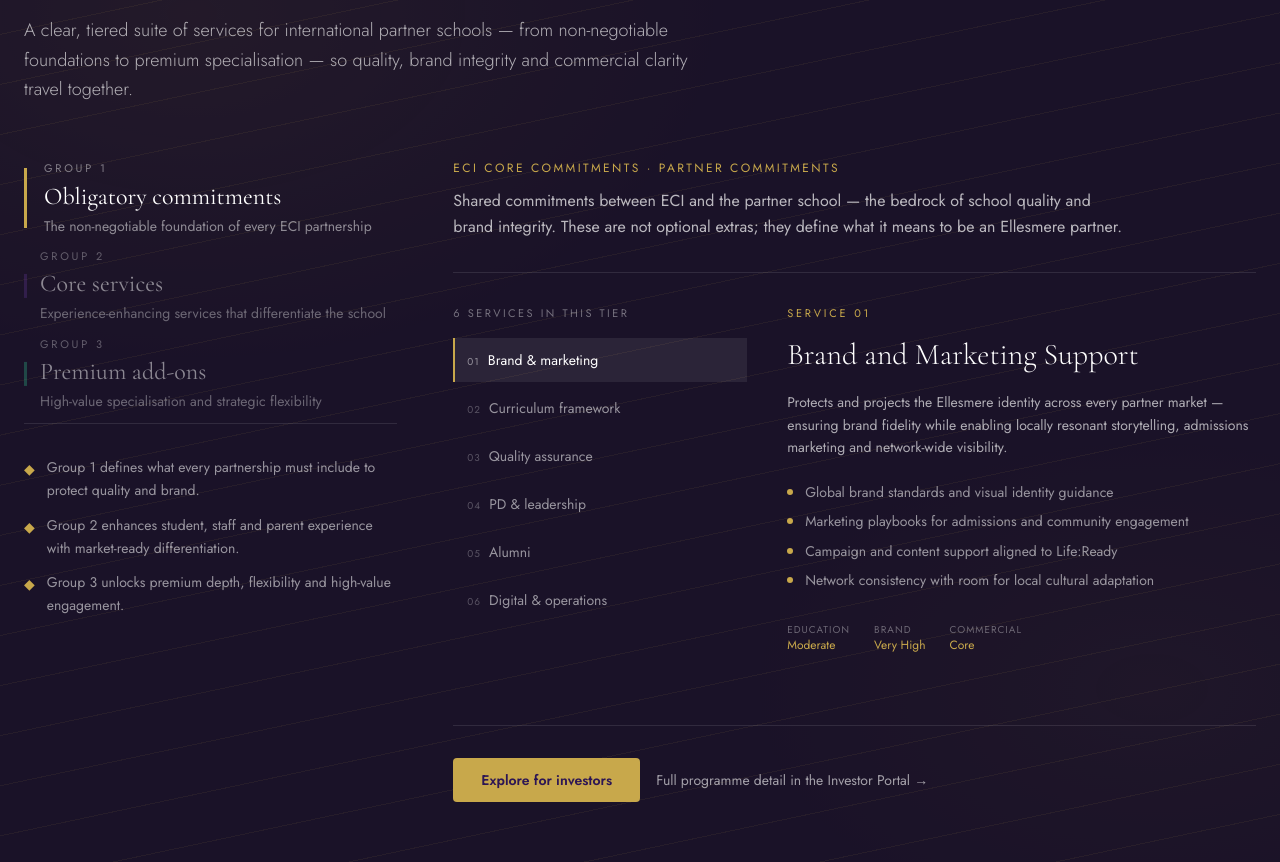
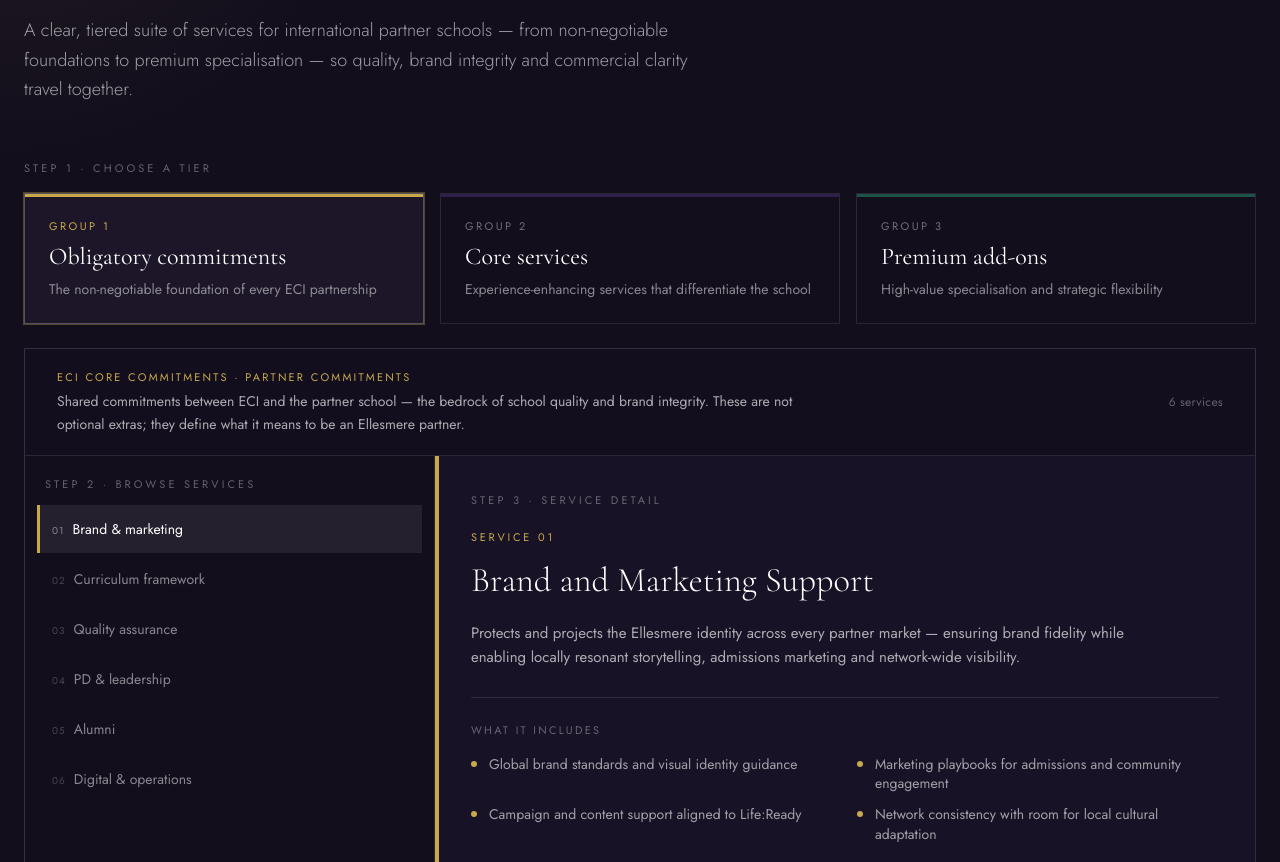
Before and after one commit to wigsbury-ui/eci-platform, a Next.js app: page / in a window 1280 px wide. Shown: the part 5318-6180 px from the top of the page. Built offline with nearby package versions, Linux system fonts and the light colour scheme.

Commit message:
Clarify Partner Services section visual hierarchy
Restructure into stepped zones — tier chooser, framed service index,
and detail panel — so each area reads distinctly instead of blending.

Co-authored-by: wigsbury-ui <wigsbury-ui@users.noreply.github.com>

```diff
--- a/components/PartnerServicesSection.tsx
+++ b/components/PartnerServicesSection.tsx
@@ -46,37 +46,23 @@ export default function PartnerServicesSection({
   return (
     <section
       id="services"
-      className={`relative overflow-hidden py-28 ${
-        dark
-          ? 'bg-[#1A1228]'
-          : 'bg-gradient-to-br from-[#F8F4EF] via-white to-[#F0EBE3]'
+      className={`relative overflow-hidden py-24 md:py-28 ${
+        dark ? 'bg-[#120e1c]' : 'bg-[#F8F4EF]'
       }`}
     >
-      {/* Atmospheric plane */}
       <div
-        className="pointer-events-none absolute inset-0 opacity-40"
+        className="pointer-events-none absolute inset-0"
         style={{
           background: dark
-            ? `radial-gradient(ellipse 80% 60% at 15% 20%, ${group.colour}22 0%, transparent 55%),
-               radial-gradient(ellipse 70% 50% at 90% 80%, #C8A84B14 0%, transparent 50%)`
-            : `radial-gradient(ellipse 70% 50% at 10% 30%, ${group.colour}18 0%, transparent 55%),
-               radial-gradient(ellipse 60% 40% at 95% 70%, #C8A84B12 0%, transparent 50%)`,
-        }}
-      />
-      <div
-        className={`pointer-events-none absolute inset-0 ${
-          dark ? 'opacity-[0.07]' : 'opacity-[0.04]'
-        }`}
-        style={{
-          backgroundImage:
-            'repeating-linear-gradient(-12deg, transparent, transparent 48px, currentColor 48px, currentColor 49px)',
-          color: dark ? '#C8A84B' : '#2D1654',
+            ? `radial-gradient(ellipse 55% 45% at 0% 0%, ${group.colour}18 0%, transparent 55%)`
+            : `radial-gradient(ellipse 50% 40% at 100% 0%, ${group.colour}14 0%, transparent 50%)`,
         }}
       />
 
       <div className="relative max-w-7xl mx-auto px-6">
+        {/* Intro — one job */}
         <div
-          className={`max-w-3xl mb-14 transition-all duration-700 ${
+          className={`max-w-3xl mb-12 md:mb-14 transition-all duration-700 ${
             entered ? 'opacity-100 translate-y-0' : 'opacity-0 translate-y-4'
           }`}
         >
@@ -97,16 +83,23 @@ export default function PartnerServicesSection({
           </h2>
           <p
             className={`font-jost text-lg font-light leading-relaxed max-w-2xl ${
-              dark ? 'text-white/65' : 'text-gray-600'
+              dark ? 'text-white/60' : 'text-gray-600'
             }`}
           >
             {FRAMEWORK_INTRO.summary}
           </p>
         </div>
 
-        {/* Tier story rail */}
-        <div className="grid lg:grid-cols-12 gap-10 lg:gap-14 items-start">
-          <div className="lg:col-span-4 space-y-3">
+        {/* Zone A — Choose a tier */}
+        <div className="mb-6">
+          <p
+            className={`font-jost text-[11px] tracking-[0.28em] uppercase mb-4 ${
+              dark ? 'text-white/35' : 'text-gray-400'
+            }`}
+          >
+            Step 1 · Choose a tier
+          </p>
+          <div className="grid md:grid-cols-3 gap-3 md:gap-4">
             {SERVICE_GROUPS.map((g, i) => {
               const selected = g.id === activeGroup
               return (
@@ -114,37 +107,35 @@ export default function PartnerServicesSection({
                   key={g.id}
                   type="button"
                   onClick={() => selectGroup(g.id)}
-                  className={`group w-full text-left relative overflow-hidden transition-all duration-500 ${
-                    selected ? 'pl-5' : 'pl-4 opacity-70 hover:opacity-100'
+                  className={`relative text-left p-5 md:p-6 border transition-all duration-300 ${
+                    selected
+                      ? dark
+                        ? 'bg-[#1c1628] border-white/25 shadow-[0_0_0_1px_rgba(200,168,75,0.35)]'
+                        : 'bg-white border-[#2D1654]/25 shadow-sm'
+                      : dark
+                        ? 'bg-transparent border-white/10 hover:border-white/25 opacity-75 hover:opacity-100'
+                        : 'bg-white/50 border-black/8 hover:border-black/20 opacity-80 hover:opacity-100'
                   }`}
                   style={{
-                    transitionDelay: entered ? `${i * 80}ms` : '0ms',
-                    transform: entered ? 'translateX(0)' : 'translateX(-12px)',
-                    opacity: entered ? undefined : 0,
+                    animation: entered ? `psf-service-in 450ms ease ${i * 70}ms both` : undefined,
                   }}
                 >
                   <span
-                    className={`absolute left-0 top-2 bottom-2 w-[3px] transition-all duration-500 ${
-                      selected ? 'scale-y-100' : 'scale-y-40 opacity-40'
-                    }`}
-                    style={{ backgroundColor: g.colour, transformOrigin: 'center' }}
+                    className="absolute top-0 left-0 right-0 h-[3px] transition-opacity duration-300"
+                    style={{
+                      backgroundColor: g.colour,
+                      opacity: selected ? 1 : 0.35,
+                    }}
                   />
                   <p
-                    className={`font-jost text-[11px] tracking-[0.25em] uppercase mb-1 ${
-                      dark ? 'text-white/45' : 'text-gray-500'
-                    }`}
+                    className="font-jost text-[11px] tracking-[0.22em] uppercase mb-2"
+                    style={{ color: selected ? g.colour : dark ? 'rgba(255,255,255,0.4)' : '#9CA3AF' }}
                   >
                     {g.label}
                   </p>
                   <p
-                    className={`font-cormorant text-2xl mb-1 transition-colors ${
-                      selected
-                        ? dark
-                          ? 'text-white'
-                          : 'text-[#2D1654]'
-                        : dark
-                          ? 'text-white/70 group-hover:text-white'
-                          : 'text-[#2D1654]/70'
+                    className={`font-cormorant text-2xl leading-tight mb-2 ${
+                      dark ? 'text-white' : 'text-[#2D1654]'
                     }`}
                   >
                     {g.title}
@@ -159,58 +150,62 @@ export default function PartnerServicesSection({
                 </button>
               )
             })}
+          </div>
+        </div>
 
-            <ul className={`pt-8 space-y-3 border-t ${dark ? 'border-white/10' : 'border-gray-200'}`}>
-              {FRAMEWORK_INTRO.whyItMatters.map(line => (
-                <li
-                  key={line}
-                  className={`font-jost text-sm leading-relaxed flex gap-3 ${
-                    dark ? 'text-white/55' : 'text-gray-600'
+        {/* Zone B + C — Browse & detail as one framed explorer */}
+        <div
+          className={`border transition-opacity duration-300 ${
+            isPending ? 'opacity-70' : 'opacity-100'
+          } ${dark ? 'border-white/12 bg-[#171225]' : 'border-black/8 bg-white'}`}
+        >
+          {/* Active tier banner */}
+          <div
+            className={`px-5 md:px-8 py-5 border-b flex flex-col md:flex-row md:items-center md:justify-between gap-3 ${
+              dark ? 'border-white/10 bg-black/20' : 'border-gray-100 bg-[#F8F4EF]/80'
             }`}
           >
-                  <span className="text-[#C8A84B] shrink-0 mt-0.5">◆</span>
-                  <span>{line}</span>
-                </li>
-              ))}
-            </ul>
-          </div>
-
-          {/* Active tier + service story */}
-          <div
-            className={`lg:col-span-8 transition-opacity duration-300 ${
-              isPending ? 'opacity-60' : 'opacity-100'
-            }`}
-          >
-            <div
-              className={`mb-8 pb-8 border-b ${
-                dark ? 'border-white/10' : 'border-gray-200'
-              }`}
-            >
+            <div className="min-w-0">
               <p
-                className="font-jost text-xs tracking-[0.2em] uppercase mb-3"
+                className="font-jost text-[11px] tracking-[0.2em] uppercase mb-1"
                 style={{ color: group.colour }}
               >
                 {group.commercialNote}
               </p>
               <p
-                className={`font-jost text-base leading-relaxed max-w-2xl ${
-                  dark ? 'text-white/70' : 'text-gray-600'
+                className={`font-jost text-sm leading-relaxed max-w-3xl ${
+                  dark ? 'text-white/65' : 'text-gray-600'
                 }`}
               >
                 {group.narrative}
               </p>
             </div>
-
-            <div className="grid md:grid-cols-5 gap-8">
-              <div className="md:col-span-2">
             <p
-                  className={`font-jost text-[11px] tracking-[0.22em] uppercase mb-4 ${
-                    dark ? 'text-white/40' : 'text-gray-400'
+              className={`font-jost text-xs tracking-wide shrink-0 ${
+                dark ? 'text-white/35' : 'text-gray-400'
               }`}
             >
-                  {services.length} services in this tier
+              {services.length} services
             </p>
-                <div className="space-y-1 max-h-[22rem] overflow-y-auto pr-2">
+          </div>
+
+          <div className="grid lg:grid-cols-12 min-h-[28rem]">
+            {/* Zone B — Service index */}
+            <div
+              className={`lg:col-span-4 border-b lg:border-b-0 lg:border-r ${
+                dark ? 'border-white/10 bg-[#120e1c]' : 'border-gray-100 bg-[#FAFAF8]'
+              }`}
+            >
+              <div className="px-5 pt-5 pb-3">
+                <p
+                  className={`font-jost text-[11px] tracking-[0.28em] uppercase ${
+                    dark ? 'text-white/35' : 'text-gray-400'
+                  }`}
+                >
+                  Step 2 · Browse services
+                </p>
+              </div>
+              <div className="px-3 pb-4 max-h-[24rem] overflow-y-auto">
                 {services.map((s, i) => {
                   const on = s.id === activeService?.id
                   return (
@@ -218,22 +213,23 @@ export default function PartnerServicesSection({
                       key={s.id}
                       type="button"
                       onClick={() => startTransition(() => setActiveServiceId(s.id))}
-                        className={`w-full text-left px-3 py-2.5 transition-all duration-300 border-l-2 ${
+                      className={`w-full text-left px-3 py-3 mb-0.5 transition-colors duration-200 border-l-[3px] ${
                         on
                           ? dark
-                              ? 'bg-white/8 border-l-[#C8A84B] text-white'
-                              : 'bg-[#2D1654]/05 border-l-[#C8A84B] text-[#2D1654]'
+                            ? 'bg-white/8 text-white'
+                            : 'bg-white text-[#2D1654] shadow-sm'
                           : dark
-                              ? 'border-l-transparent text-white/55 hover:text-white/85 hover:bg-white/4'
-                              : 'border-l-transparent text-gray-500 hover:text-[#2D1654] hover:bg-black/[0.03]'
+                            ? 'border-l-transparent text-white/50 hover:text-white/80 hover:bg-white/[0.04]'
+                            : 'border-l-transparent text-gray-500 hover:text-[#2D1654] hover:bg-white/70'
                       }`}
                       style={{
+                        borderLeftColor: on ? group.colour : 'transparent',
                         animation: entered
-                            ? `psf-service-in 420ms ease ${i * 28}ms both`
+                          ? `psf-service-in 400ms ease ${80 + i * 24}ms both`
                           : undefined,
                       }}
                     >
-                        <span className="font-jost text-[10px] tracking-widest opacity-50 mr-2">
+                      <span className="font-jost text-[10px] tracking-widest opacity-45 mr-2">
                         {String(s.number).padStart(2, '0')}
                       </span>
                       <span className="font-jost text-sm">{s.shortName}</span>
@@ -243,12 +239,25 @@ export default function PartnerServicesSection({
               </div>
             </div>
 
+            {/* Zone C — Detail */}
             <div
               key={activeService?.id}
-                className={`md:col-span-3 psf-panel ${
+              className={`lg:col-span-8 p-6 md:p-9 psf-panel relative ${
                 dark ? 'text-white' : 'text-[#2D1654]'
               }`}
             >
+              <div
+                className="absolute top-0 bottom-0 left-0 w-1 hidden lg:block"
+                style={{ backgroundColor: group.colour }}
+              />
+              <p
+                className={`font-jost text-[11px] tracking-[0.28em] uppercase mb-5 ${
+                  dark ? 'text-white/35' : 'text-gray-400'
+                }`}
+              >
+                Step 3 · Service detail
+              </p>
+
               {activeService && (
                 <>
                   <p
@@ -257,22 +266,35 @@ export default function PartnerServicesSection({
                   >
                     Service {String(activeService.number).padStart(2, '0')}
                   </p>
-                    <h3 className="font-cormorant text-3xl font-light mb-4 leading-snug">
+                  <h3 className="font-cormorant text-3xl md:text-[2.15rem] font-light mb-4 leading-snug">
                     {activeService.name}
                   </h3>
                   <p
-                      className={`font-jost text-sm leading-relaxed mb-6 ${
+                    className={`font-jost text-sm md:text-[15px] leading-relaxed mb-7 max-w-2xl ${
                       dark ? 'text-white/65' : 'text-gray-600'
                     }`}
                   >
                     {activeService.overview}
                   </p>
-                    <ul className="space-y-2.5 mb-8">
+
+                  <div
+                    className={`mb-8 pt-6 border-t ${
+                      dark ? 'border-white/10' : 'border-gray-100'
+                    }`}
+                  >
+                    <p
+                      className={`font-jost text-[11px] tracking-[0.2em] uppercase mb-4 ${
+                        dark ? 'text-white/35' : 'text-gray-400'
+                      }`}
+                    >
+                      What it includes
+                    </p>
+                    <ul className="grid sm:grid-cols-2 gap-x-6 gap-y-3">
                       {activeService.attributes.slice(0, 4).map(attr => (
                         <li
                           key={attr}
                           className={`font-jost text-sm flex gap-3 leading-snug ${
-                            dark ? 'text-white/55' : 'text-gray-600'
+                            dark ? 'text-white/60' : 'text-gray-600'
                           }`}
                         >
                           <span
@@ -283,28 +305,38 @@ export default function PartnerServicesSection({
                         </li>
                       ))}
                     </ul>
+                  </div>
+
                   {(activeService.educationImpact ||
                     activeService.brandImpact ||
                     activeService.profitPotential) && (
-                      <div className="flex flex-wrap gap-x-6 gap-y-2 mb-8">
+                    <div
+                      className={`grid grid-cols-3 gap-3 max-w-lg pt-5 border-t ${
+                        dark ? 'border-white/10' : 'border-gray-100'
+                      }`}
+                    >
                       {[
                         ['Education', activeService.educationImpact],
                         ['Brand', activeService.brandImpact],
                         ['Commercial', activeService.profitPotential],
                       ].map(([label, value]) =>
                         value && value !== '-' ? (
-                            <div key={label as string}>
+                          <div
+                            key={label as string}
+                            className={`px-3 py-3 ${
+                              dark ? 'bg-white/[0.04]' : 'bg-[#F8F4EF]'
+                            }`}
+                          >
                             <p
-                                className={`font-jost text-[10px] tracking-widest uppercase ${
+                              className={`font-jost text-[10px] tracking-widest uppercase mb-1 ${
                                 dark ? 'text-white/35' : 'text-gray-400'
                               }`}
                             >
                               {label}
                             </p>
                             <p
-                                className={`font-jost text-xs ${
-                                  dark ? 'text-[#C8A84B]' : 'text-[#4C2585]'
-                                }`}
+                              className="font-jost text-sm font-medium"
+                              style={{ color: dark ? '#C8A84B' : '#4C2585' }}
                             >
                               {value}
                             </p>
@@ -317,10 +349,26 @@ export default function PartnerServicesSection({
               )}
             </div>
           </div>
+        </div>
 
+        {/* Why it matters — separate, quiet strip */}
+        <div
+          className={`mt-8 grid md:grid-cols-3 gap-4 md:gap-6 ${
+            dark ? 'text-white/55' : 'text-gray-600'
+          }`}
+        >
+          {FRAMEWORK_INTRO.whyItMatters.map((line, i) => (
+            <p key={line} className="font-jost text-sm leading-relaxed flex gap-3">
+              <span className="text-[#C8A84B] shrink-0 font-medium">{String(i + 1).padStart(2, '0')}</span>
+              <span>{line}</span>
+            </p>
+          ))}
+        </div>
+
+        {/* CTA */}
         <div
           className={`mt-10 flex flex-wrap gap-4 items-center pt-8 border-t ${
-                dark ? 'border-white/10' : 'border-gray-200'
+            dark ? 'border-white/10' : 'border-black/8'
           }`}
         >
           {variant === 'home' ? (
@@ -335,7 +383,7 @@ export default function PartnerServicesSection({
                 href="/login?audience=investor"
                 className={`font-jost text-sm transition-colors ${
                   dark
-                        ? 'text-white/60 hover:text-[#C8A84B]'
+                    ? 'text-white/55 hover:text-[#C8A84B]'
                     : 'text-[#2D1654]/70 hover:text-[#4C2585]'
                 }`}
               >
@@ -355,15 +403,13 @@ export default function PartnerServicesSection({
                   dark ? 'text-white/50' : 'text-gray-500'
                 }`}
               >
-                    Invited partners can review the complete 33-service framework, partner
-                    commitments, and impact matrix inside the password-protected portal.
+                Invited partners can review the complete 33-service framework, partner commitments,
+                and impact matrix inside the password-protected portal.
               </p>
             </>
           )}
         </div>
       </div>
-        </div>
-      </div>
     </section>
   )
 }
```
Lines whose indentation alone changed are shown as unchanged.
